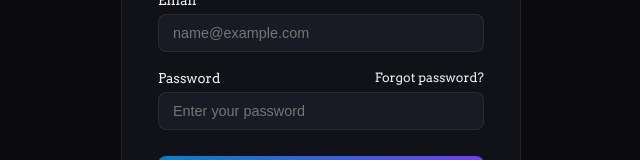
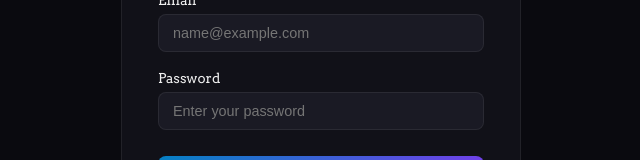
Before and after one commit to TitanThols/Project_Manager, a React (Vite) app in the folder client/: page /login in a window 1280 px wide. Shown: the part 347-507 px from the top of the page, without its empty margins (319-959 px from the left). Built offline with nearby package versions, Linux system fonts and the light colour scheme; no server answers.

Commit message:
added small change

```diff
--- a/client/src/pages/LoginPage.jsx
+++ b/client/src/pages/LoginPage.jsx
@@ -64,7 +64,6 @@ export default function LoginPage() {
           <div className={styles.field}>
             <div className={styles.passwordRow}>
               <label className={styles.label}>Password</label>
-              <span className={styles.forgot}>Forgot password?</span>
             </div>
             <input
               className={styles.input}
```
